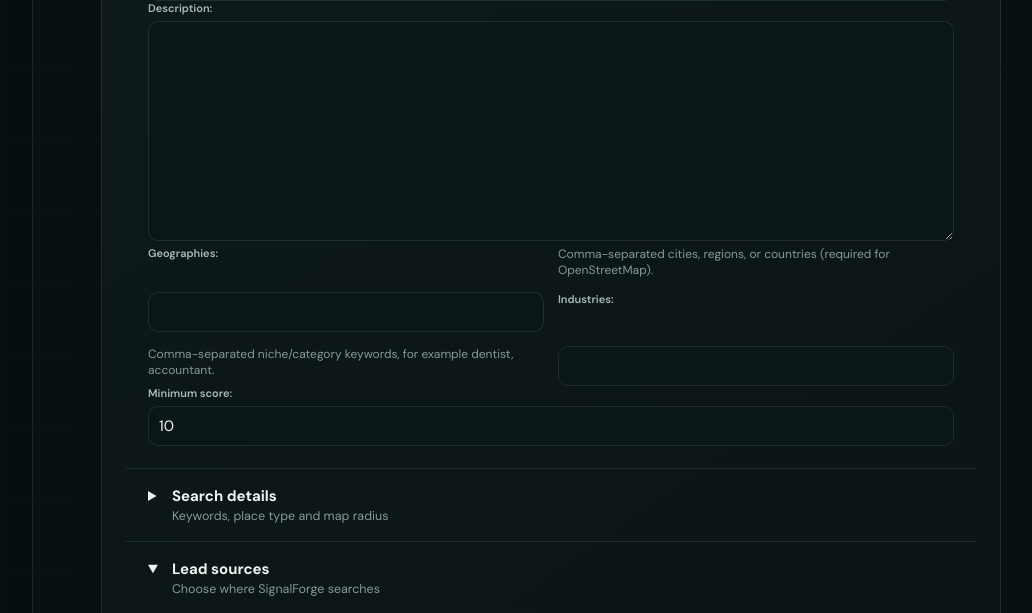
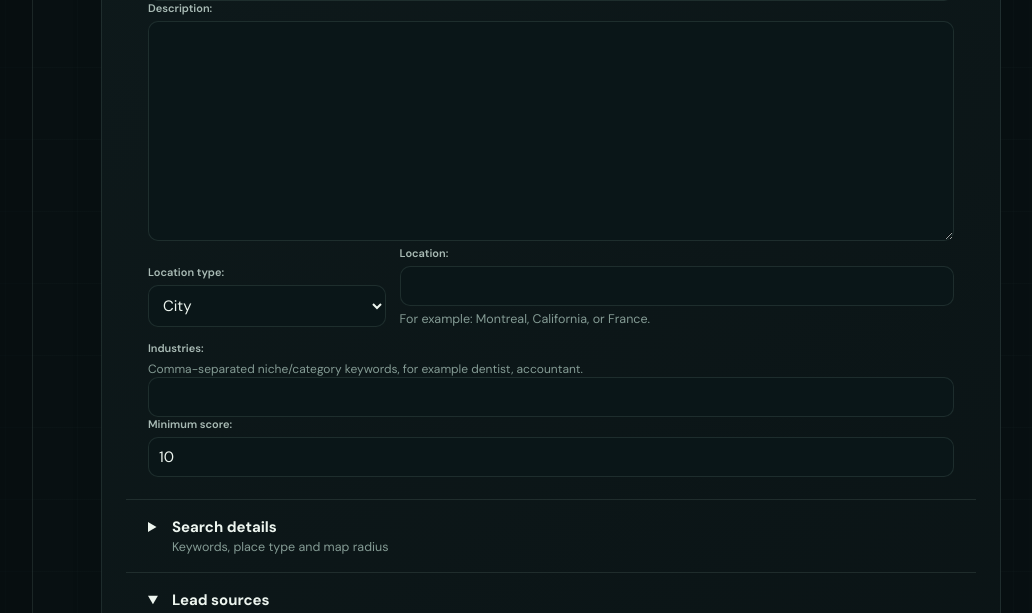
Before and after one commit to gilbertlol/SignalForge, a Django app: template templates/command_center/hunt_profile_form.html in a window 1280 px wide. Shown: the part 941-1554 px from the top of the page, without its empty margins (211-1243 px from the left). Run offline with Django 5.2, Linux system fonts and the light colour scheme; the template is opened without the code that fills it: values that come from a table or form of the project are taken from there, others are empty; the visitor is signed in with stand-in values (Sample User, id 1); data comes from the database, SQL or seed files in the repository; parts of the project's set-up code (start-up, migrations or seed data) failed here and were passed over; some web fonts are replaced.

Commit message:
Improve hunt location selection UX

```diff
--- a/apps/command_center/forms.py
+++ b/apps/command_center/forms.py
@@ -18,9 +18,21 @@ class HuntProfileForm(forms.Form):
     description = forms.CharField(widget=forms.Textarea, required=False)
     require_domain = forms.BooleanField(required=False, initial=True)
     minimum_score = forms.IntegerField(min_value=0, initial=10)
+    location_type = forms.ChoiceField(
+        choices=[
+            ("city", "City"),
+            ("region", "Region / state / province"),
+            ("country", "Country"),
+            ("radius", "Radius around a point"),
+        ],
+        initial="city",
+        label="Location type",
+        required=False,
+    )
     geographies = forms.CharField(
         required=False,
-        help_text="Comma-separated cities, regions, or countries (required for OpenStreetMap).",
+        label="Location",
+        help_text="For example: Montreal, California, or France.",
     )
     industries = forms.CharField(
         required=False,
@@ -76,15 +88,31 @@ class HuntProfileForm(forms.Form):
             self.add_error("manual_only", "Manual-only profiles cannot enable automatic sources.")
         elif not cleaned.get("manual_only") and not selected:
             raise forms.ValidationError("Select at least one source or choose manual/CSV only.")
-        if cleaned.get("use_openstreetmap") and not cleaned.get("geographies"):
+        location_type = cleaned.get("location_type") or "city"
+        if (
+            cleaned.get("use_openstreetmap")
+            and location_type != "radius"
+            and not cleaned.get("geographies")
+        ):
             self.add_error("geographies", "Add at least one geography for OpenStreetMap.")
+        if location_type == "radius" and cleaned.get("use_openstreetmap"):
+            self.add_error(
+                "use_openstreetmap",
+                "OpenStreetMap does not support radius searches; use Google Places.",
+            )
+        if location_type == "radius" and not cleaned.get("use_google_places"):
+            self.add_error("use_google_places", "Select Google Places for a radius search.")
         coordinates = (cleaned.get("center_latitude"), cleaned.get("center_longitude"))
         if any(value is not None for value in coordinates) and not all(
             value is not None for value in coordinates
         ):
             self.add_error("center_latitude", "Provide both latitude and longitude.")
+        if location_type == "radius" and not all(value is not None for value in coordinates):
+            self.add_error("center_latitude", "A radius search needs latitude and longitude.")
         if cleaned.get("radius_meters") and not all(value is not None for value in coordinates):
             self.add_error("radius_meters", "A radius requires center coordinates.")
+        if location_type == "radius" and not cleaned.get("radius_meters"):
+            self.add_error("radius_meters", "Set the search radius.")
         for key in ("openstreetmap", "apollo", "google_places"):
             if cleaned.get(f"use_{key}") and not cleaned.get(f"{key}_max_records"):
                 self.add_error(f"{key}_max_records", "Set a record limit for this source.")
--- a/apps/command_center/static/command_center/settings.css
+++ b/apps/command_center/static/command_center/settings.css
@@ -188,6 +188,42 @@
 .field-pair { grid-template-columns: 1fr 1fr; }
 .field-trio { grid-template-columns: repeat(3, 1fr); }
 
+.location-builder {
+  display: grid;
+  grid-template-columns: minmax(180px, 0.6fr) minmax(260px, 1.4fr);
+  gap: 14px;
+  align-items: end;
+  margin-bottom: 14px;
+}
+
+.radius-fields {
+  display: grid;
+  grid-template-columns: repeat(3, minmax(0, 1fr));
+  gap: 14px;
+  margin-bottom: 14px;
+}
+
+.field-control {
+  min-width: 0;
+}
+
+.field-control label,
+.field-control small {
+  display: block;
+}
+
+.field-control small {
+  color: var(--muted);
+  margin-top: 5px;
+}
+
+.field-control input,
+.field-control select {
+  width: 100%;
+}
+
+[hidden] { display: none !important; }
+
 .builder-disclosure {
   border-top: 1px solid var(--line);
 }
@@ -236,6 +272,8 @@
 
   .field-pair,
   .field-trio,
+  .location-builder,
+  .radius-fields,
   .hunt-builder-panel .settings-grid,
   .preset-browser { grid-template-columns: 1fr; }
 
--- a/templates/command_center/base.html
+++ b/templates/command_center/base.html
@@ -8,7 +8,7 @@
     <link rel="stylesheet" href="{% static 'command_center/app.css' %}">
     <link rel="icon" href="{% static 'command_center/favicon.svg' %}" type="image/svg+xml">
     <link rel="stylesheet" href="{% static 'command_center/workspaces.css' %}">
-    <link rel="stylesheet" href="{% static 'command_center/settings.css' %}?v=20260715-2">
+    <link rel="stylesheet" href="{% static 'command_center/settings.css' %}?v=20260715-3">
   </head>
   <body>
     <div class="world-glow world-glow-one" aria-hidden="true"></div>
--- a/templates/command_center/hunt_profile_form.html
+++ b/templates/command_center/hunt_profile_form.html
@@ -31,13 +31,15 @@
     <div class="builder-basics">
       {{ form.name.as_field_group }}
       {{ form.description.as_field_group }}
-      <div class="field-pair">{{ form.geographies.as_field_group }}{{ form.industries.as_field_group }}</div>
+      <div class="location-builder"><div class="field-control">{{ form.location_type.label_tag }}{{ form.location_type }}{{ form.location_type.errors }}</div><div class="field-control location-name">{{ form.geographies.label_tag }}{{ form.geographies }}{% if form.geographies.help_text %}<small>{{ form.geographies.help_text }}</small>{% endif %}{{ form.geographies.errors }}</div></div>
+      <div id="radius-fields" class="radius-fields"><div class="field-control">{{ form.center_latitude.label_tag }}{{ form.center_latitude }}{{ form.center_latitude.errors }}</div><div class="field-control">{{ form.center_longitude.label_tag }}{{ form.center_longitude }}{{ form.center_longitude.errors }}</div><div class="field-control">{{ form.radius_meters.label_tag }}{{ form.radius_meters }}<small>Maximum 50 km.</small>{{ form.radius_meters.errors }}</div></div>
+      {{ form.industries.as_field_group }}
       {{ form.minimum_score.as_field_group }}
     </div>
 
     <details class="builder-disclosure" {% if form.errors %}open{% endif %}>
       <summary><span><strong>Search details</strong><small>Keywords, place type and map radius</small></span></summary>
-      <div class="disclosure-body">{{ form.keyword.as_field_group }}{{ form.included_type.as_field_group }}<div class="field-trio">{{ form.center_latitude.as_field_group }}{{ form.center_longitude.as_field_group }}{{ form.radius_meters.as_field_group }}</div>{{ form.require_domain.as_field_group }}</div>
+      <div class="disclosure-body">{{ form.keyword.as_field_group }}{{ form.included_type.as_field_group }}{{ form.require_domain.as_field_group }}</div>
     </details>
 
     <details class="builder-disclosure" {% if selected_preset %}open{% endif %}>
@@ -53,4 +55,19 @@
     <div class="builder-submit">{{ form.activate_now.as_field_group }}<div class="actions"><a class="button secondary" href="{% url 'command_center:hunt-profiles' %}">Cancel</a><button class="button">Create Hunt Profile</button></div></div>
   </form>
 </section>
+<script>
+  (() => {
+    const mode = document.getElementById("id_location_type");
+    const radius = document.getElementById("radius-fields");
+    const locationName = document.querySelector(".location-name");
+    if (!mode || !radius) return;
+    const sync = () => {
+      const isRadius = mode.value === "radius";
+      radius.hidden = !isRadius;
+      if (locationName) locationName.hidden = isRadius;
+    };
+    mode.addEventListener("change", sync);
+    sync();
+  })();
+</script>
 {% endblock %}
```
Also changed, not shown: apps/command_center/tests/test_views.py (+21 -0 lines).
